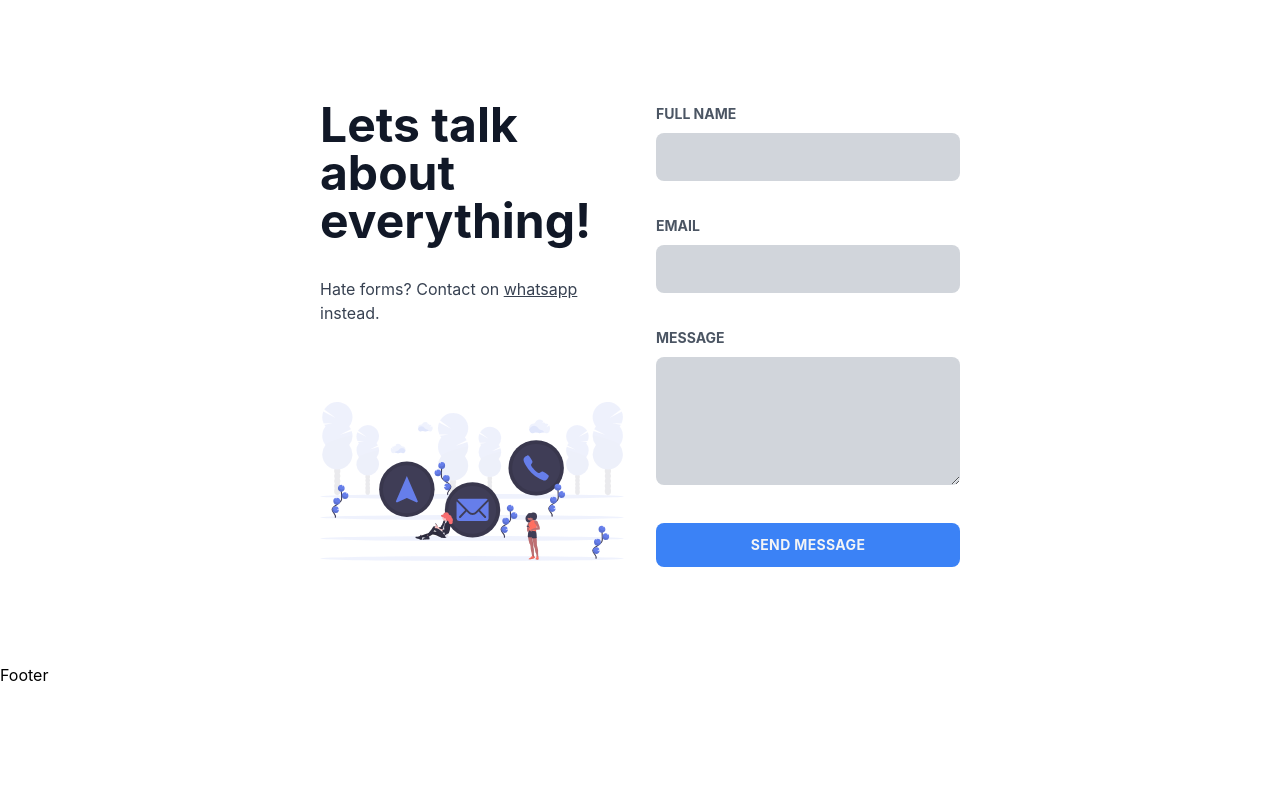
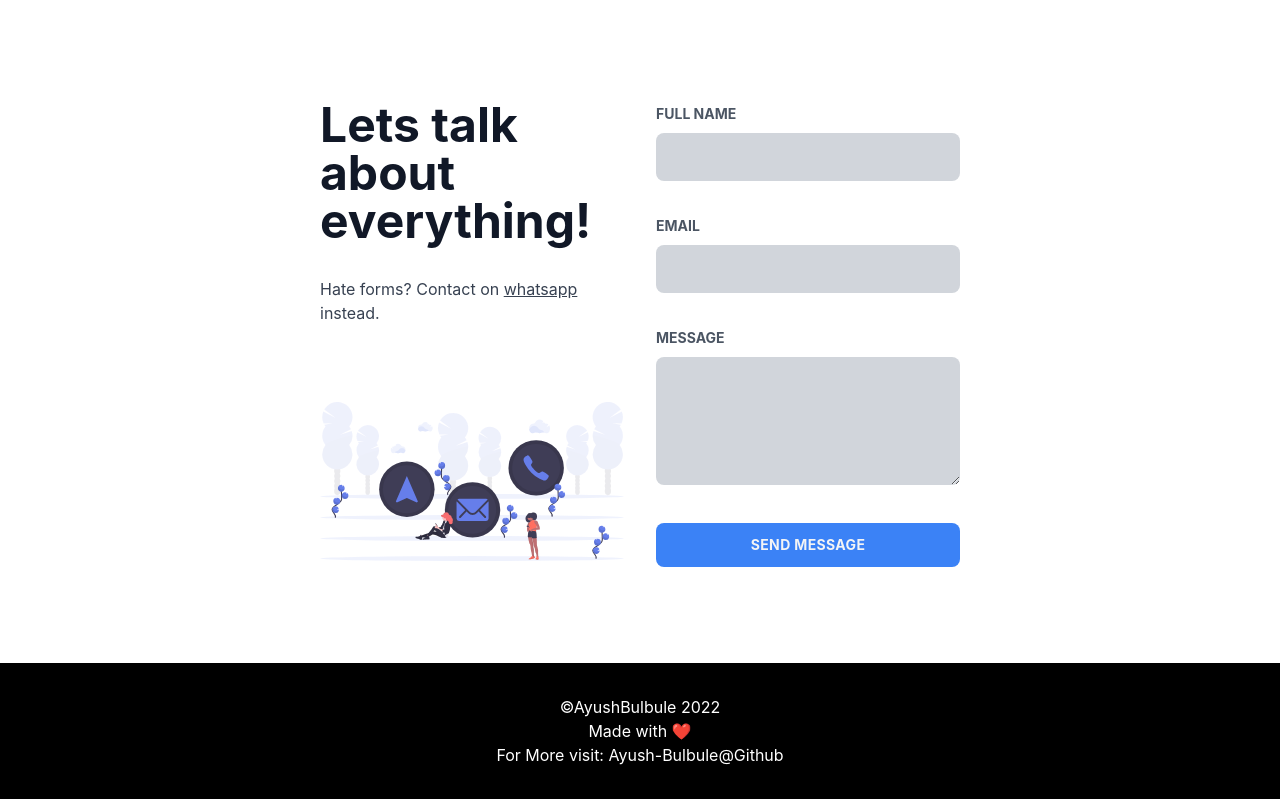
Before and after one commit to Ayush-Bulbule/Portfolio-1, a Next.js app: page / in a window 1280 px wide. Shown: the part 2219-3018 px from the top of the page. Before the commit the page ends 2906 px from the top, so only its background shows below. Built offline with nearby package versions, Linux system fonts and the light colour scheme.

Commit message:
Footer Added

```diff
--- a/components/Footer.js
+++ b/components/Footer.js
@@ -2,7 +2,11 @@ import React from 'react'
 
 const Footer = () => {
     return (
-        <div>Footer</div>
+        <div className="flex items-center flex-col text-center md:px-40 px-8 py-8 bg-black text-white">
+            <p>&copy;AyushBulbule 2022</p>
+            <p>Made with ❤️</p>
+            <p>For More visit: Ayush-Bulbule@Github</p>
+        </div>
     )
 }
 
```
